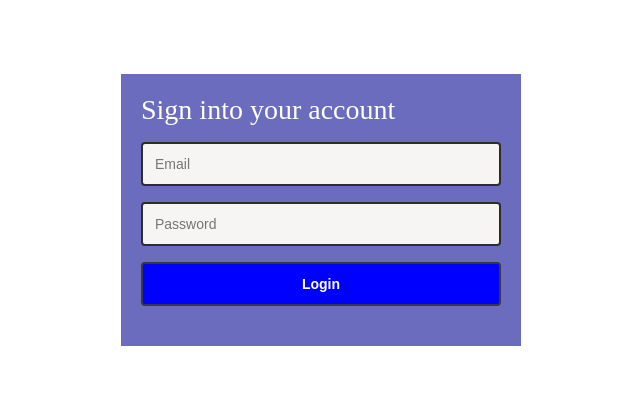
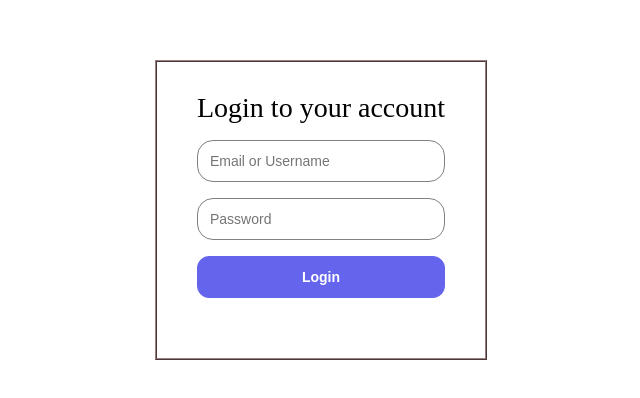
Before and after one commit to winstonrhules/Capstone_group4, a React (Create React App) app: page / in a window 1280 px wide. Shown: the part 198-596 px from the top of the page, without its empty margins (327-967 px from the left). Built offline with nearby package versions, Linux system fonts and the light colour scheme; no server answers.

Commit message:
email validation

```diff
--- a/src/LoginForm.js
+++ b/src/LoginForm.js
@@ -1,21 +1,41 @@
 import React        from 'react';
+// import {View}       from 'react-native';
 import InputField   from './InputField';
 import SubmitButton from './SubmitButton';
 import UserStore    from './stores/UserStore';
+
+
+// EMAIL VALIDATION
+const emailPattern = /^(([^<>()[\]\\.,;:\s@"]+(\.[^<>()[\]\\.,;:\s@"]+)*)|(".+"))@((\[[0-9]{1,3}\.[0-9]{1,3}\.[0-9]{1,3}\.[0-9]{1,3}])|(([a-zA-Z\-0-9]+\.)+[a-zA-Z]{2,}))$/;
 
 class LoginForm extends React.Component{
     constructor(props){
         super(props);
         this.state = {
             email: '',
+            emailError: '',
             password: '',
             buttonDisabled: false
         }
     }
-// PROPERTY HERE REFERS TO THE 'Email' AND 'Password'
+// THE CODE BELLOW CHECKS FOR EMAIL VALIDATION
+hannpdleTouchTap = () => {
+    if(this.state.email === '' || this.state.email == null){
+        this.setState({
+        emailError: "Email text field cannot be empty"
+    });
+    }
+    else if (!emailPattern.test(this.state.email) && this.state.email.length > 0) {
+        this.setState({
+        emailError: "Enter a valid email"
+        });
+    }
+}
+
+// PROPERTY HERE REFERS TO THE 'Email/USERNAME' AND 'PASSWORD'
     setInputValue(property, val) {
         val = val.trim();
-        if(val.length > 12){
+        if(val.length < 0){
             return;
         }
         this.setState({
@@ -30,7 +50,7 @@ class LoginForm extends React.Component{
             buttonDisabled: false
         })
     }
-    // API CALL
+    // API CALL FOR THE LOGIN BUTTON
     async doLogin() {
         if (!this.state.email){
             return;
@@ -77,17 +97,21 @@ class LoginForm extends React.Component{
         }
     }
     render(){
+
+
     // USER INTERFACE FOR THE LOGIN FORM
         return(
-            <div className="loginForm">
+            <div className= "Box">
+                <div className="LoginForm">
 
-                Sign into your account
+                    Login to your account
                 {/* THE INPUT FIELD FOR EMAIL ADDRESS */}
                     <InputField
                         type = 'text'
-                    placeholder = 'Email'
+                        placeholder = 'Email or Username'
                         value = { this.state.email ? this.state.email: ''}
                         onChange = { (val) => this.setInputValue('email', val)}
+
                 />
 
                 {/* THE INPUT FIELD FOR PASSWORD */}
@@ -104,8 +128,9 @@ class LoginForm extends React.Component{
                         disabled = { this.state.buttonDisabled}
                         onClick = { () => this.doLogin()}
                         />
-
-
+                {/* THE CODE BELLOW CREATES A HORIZONTAL LINE */}
+                    {/* <View style={{ borderBottomColor: 'grey', borderBottomWidth: 1, alignSelf:'stretch' }}/> */}
+                </div>
             </div>
         );
     }
--- a/src/index.css
+++ b/src/index.css
@@ -6,13 +6,11 @@ body, html, #root, .app, .container {
 
 .container {
   font-size: 28px;
-  color: #fff;
+  color: rgb(0, 0, 0);
   display: flex;
   flex-direction: column;
   align-items: center;
   justify-content: center;
-  background-color: #ffffff;
-  background-image: none;
 }
 
 .loginForm {
@@ -23,7 +21,6 @@ body, html, #root, .app, .container {
   padding-right: 20px;
   padding-top: 20px;
   padding-bottom: 40px;
- background-color: rgb(108, 108, 190);
 }
 
 .inputField {
@@ -33,30 +30,36 @@ body, html, #root, .app, .container {
 .input {
   box-sizing: border-box;
   outline: none;
- border: solid 2px #2b2d2e;
+  border: solid 1px grey;
   border-radius: 4px;
- color: white;
+  color: black;
   width: 100%;
   padding: 12px;
   font-size: 14px;
- background: rgb(247, 244, 244);
+  background: rgb(255, 255, 255);
+  border-radius: 16px;
 }
-
 .submitButton {
   padding-top: 16px;
-
 }
-
-
 .btn {
   width: 100%;
- min-width: 280px;
+  min-width: 100px;
   color: white;
   padding: 12px;
   font-size: 14px;
   font-weight: bold;
- border: solid 2px #37393b;
- border-radius: 4px;
- background: blue;
+  border: solid 1px rgb(100, 100, 236);
+  border-radius: 12px;
+  background: rgb(100, 100, 236);
   cursor: pointer;
 }
+.Box {
+  border: 2px rgb(155, 126, 126);
+  padding-left: 40px;
+  padding-right: 40px;
+  padding-top: 30px;
+  padding-bottom: 60px;
+  border-style: ridge;
+  box-sizing: border-box;
+}
```
Lines whose indentation alone changed are shown as unchanged.
